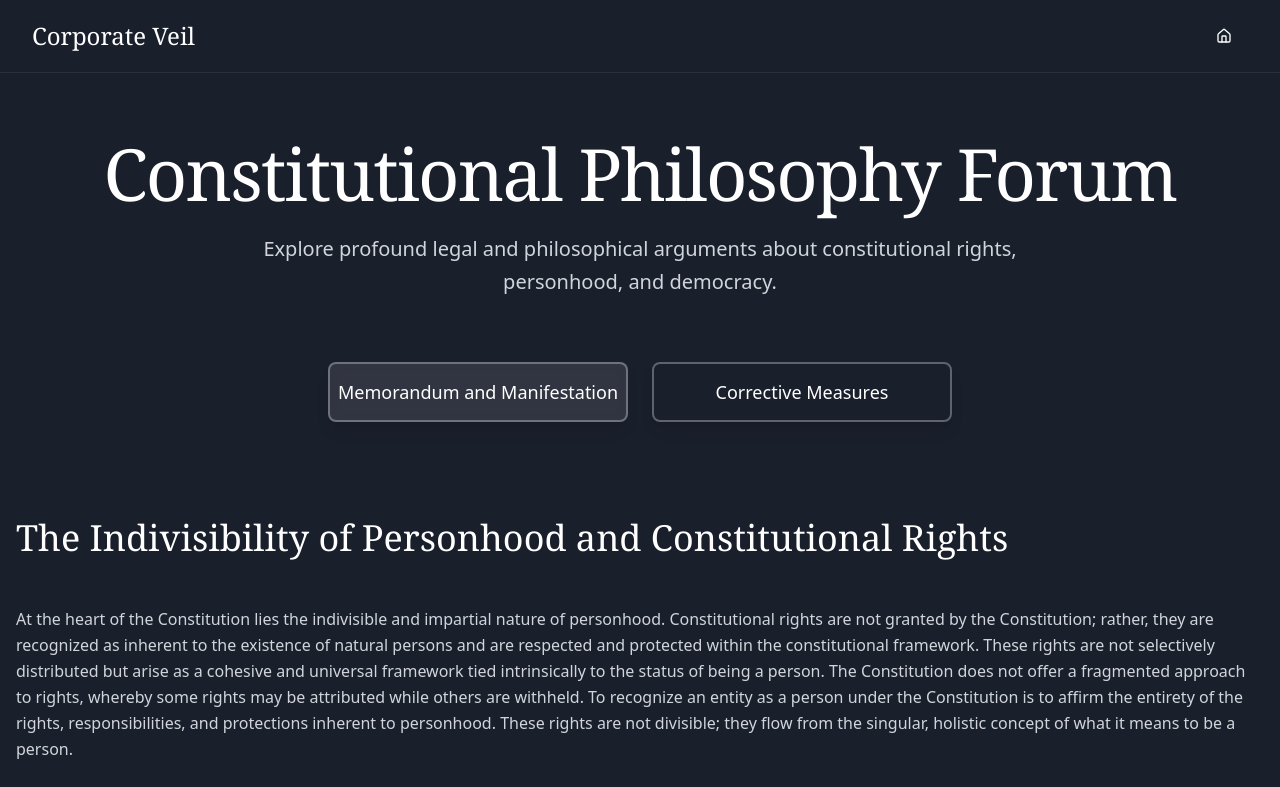
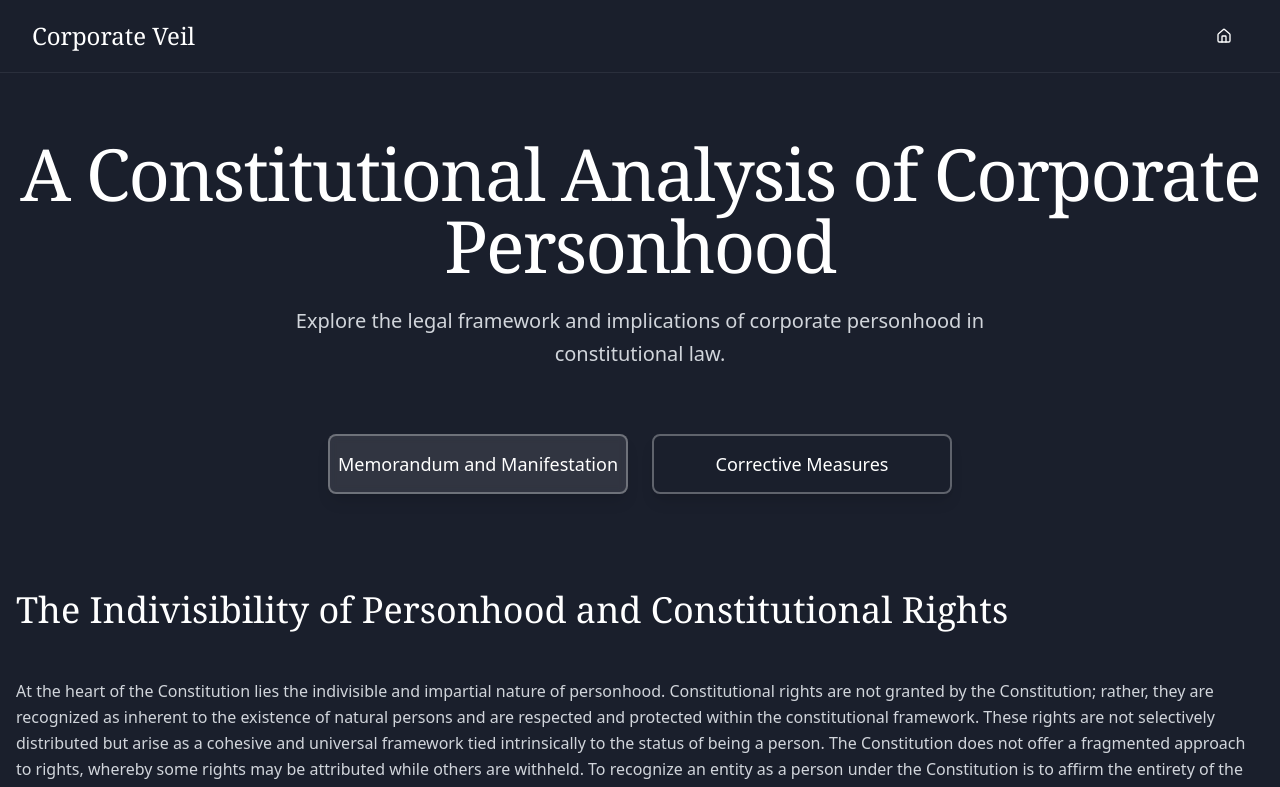
Before and after one commit to Axiomatic47/corporate-veil, a React (Vite) app: page / in a window 1280 px wide. Shown: the top 787 px of the page. Built offline with nearby package versions, Linux system fonts and the light colour scheme.

Commit message:
Update site name and description
Revert the site name to "A Constitutional Analysis of Corporate Personhood" and update the description to "Explore the legal framework and implications of corporate personhood in constitutional law."
[skip gpt_engineer]

```diff
--- a/src/pages/Index.tsx
+++ b/src/pages/Index.tsx
@@ -12,10 +12,10 @@ const Index = () => {
       <main className="container mx-auto px-4 py-16 flex-grow">
         <div className="text-center mb-24">
           <h1 className="text-7xl font-serif mb-6 tracking-tight">
-            Constitutional Philosophy Forum
+            A Constitutional Analysis of Corporate Personhood
           </h1>
           <p className="text-xl text-gray-300 max-w-3xl mx-auto mb-16 leading-relaxed">
-            Explore profound legal and philosophical arguments about constitutional rights, personhood, and democracy.
+            Explore the legal framework and implications of corporate personhood in constitutional law.
           </p>
 
           <HeroButtons />
```
